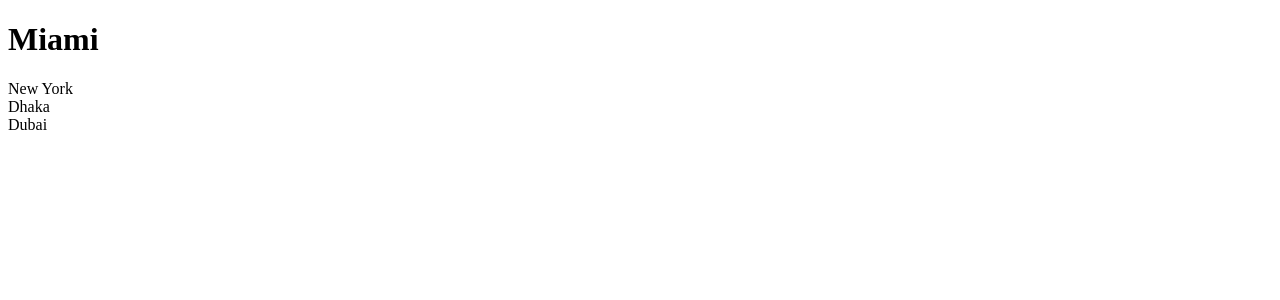
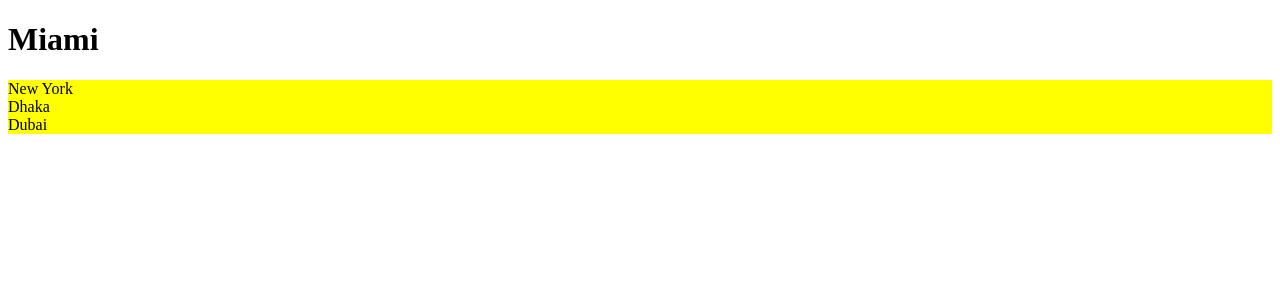
Before and after one commit to rajin-khan/Syncly, a React (Vite) app in the folder learning/adib/react-app/: page / in a window 1280 px wide. Shown: the top 300 px of the page. Built offline with nearby package versions, Linux system fonts and the light colour scheme.

Commit message:
Learn about CSS modules

```diff
--- /dev/null
+++ b/learning/adib/react-app/src/App.css
@@ -0,0 +1,3 @@
+.list-group {
+    background-color: red;
+}
--- a/learning/adib/react-app/src/App.tsx
+++ b/learning/adib/react-app/src/App.tsx
@@ -1,4 +1,5 @@
 import ListGroup from "./components/ListGroup";
+import './App.css';
 
 function App() {
   const items = ["New York", "Dhaka", "Dubai"];
--- a/learning/adib/react-app/src/components/ListGroup/ListGroup.css
+++ /dev/null
@@ -1,4 +0,0 @@
-.list-group {
-    list-style: none;
-    padding: 0;
-}
--- /dev/null
+++ b/learning/adib/react-app/src/components/ListGroup/ListGroup.module.css
@@ -0,0 +1,8 @@
+.listGroup {
+    list-style: none;
+    padding: 0;
+}
+
+.container {
+    background-color: yellow;
+}
--- a/learning/adib/react-app/src/components/ListGroup/ListGroup.tsx
+++ b/learning/adib/react-app/src/components/ListGroup/ListGroup.tsx
@@ -1,5 +1,5 @@
 import { useState } from "react";
-import './ListGroup.css'
+import styles from './ListGroup.module.css'
 
 interface Props {
     items: string[];
@@ -18,7 +18,7 @@
     <>
       <h1>{heading}</h1>
       {items.length === 0 && <p>No item found</p>}
-      <ul className="list-group">
+      <ul className={[styles.listGroup, styles.container].join(' ')}>
         {items.map((item, index) => (
           <li
             className={
```
